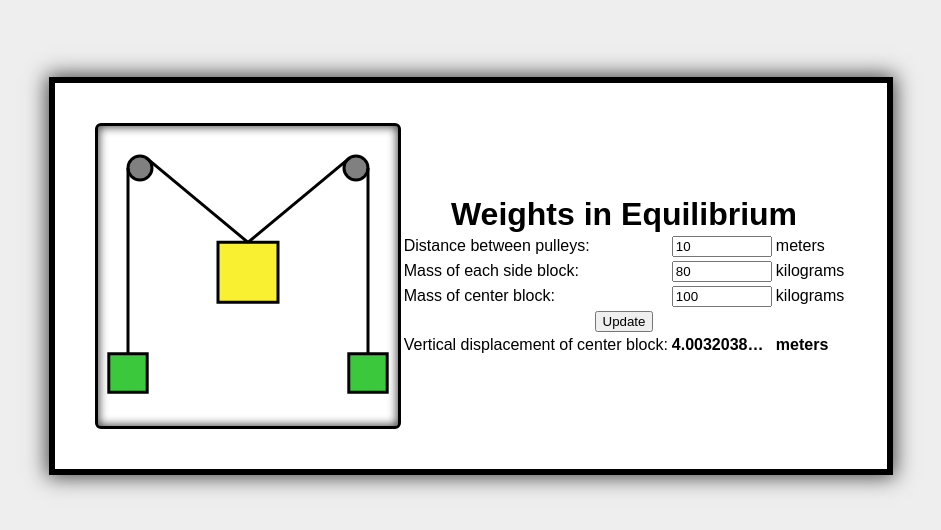
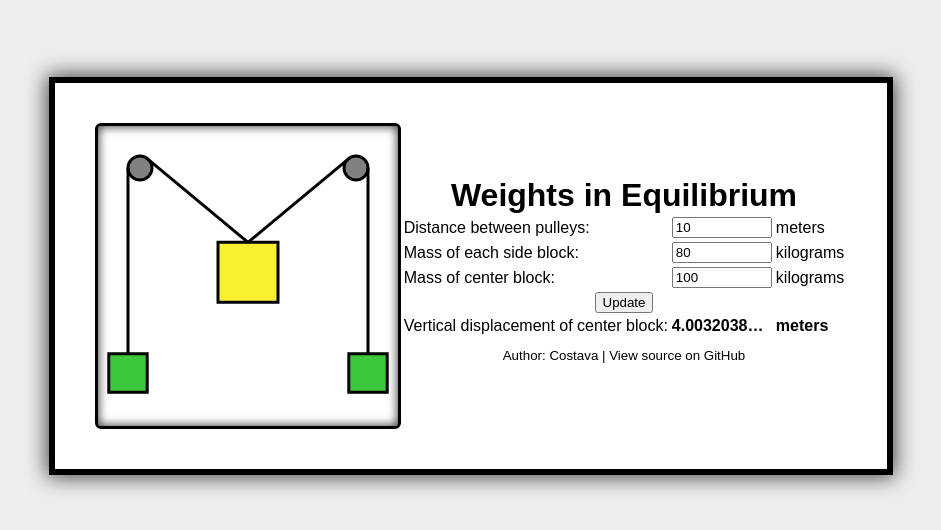
Before and after one commit to Costava/Weights-in-Equilibrium, a plain HTML site: page src/index.html in a window 1280 px wide. Shown: the part 124-654 px from the top of the page, without its empty margins (169-1110 px from the left). Drawn offline with Linux system fonts and the light colour scheme.

Commit message:
Added author and source links

```diff
--- a/src/index.html
+++ b/src/index.html
@@ -38,6 +38,9 @@
 						<td><span class="js-bob-hang hang-span"></span></td>
 						<td class="hang-span-units">meters</td>
 					</tr>
+					<tr>
+						<td colspan="3" class="info">Author: <a href="https://github.com/Costava" target="_blank">Costava</a> | <a href="https://github.com/Costava/Weights-in-Equilibrium" target="_blank">View source on GitHub</a></td>
+					</tr>
 				</tbody>
 			</table>
 		</div>
--- a/src/styles/style.css
+++ b/src/styles/style.css
@@ -20,6 +20,16 @@ body {
 	justify-content: center;
 
 	font-family: Arial, sans-serif;
+	font-size: medium;
+}
+
+a {
+	color: inherit;
+	text-decoration: none;
+}
+
+a:hover {
+	text-decoration: underline;
 }
 
 .app-container {
@@ -46,7 +56,7 @@ body {
 	font-weight: bold;
 }
 
-.control-panel td:nth-child(1):not(.button-cell):after {
+.control-panel td:nth-child(1):not(.button-cell):not(.info):after {
 	content: ":";
 }
 
@@ -90,3 +100,10 @@ body {
 	transition: opacity;
 	transition-duration: 0.5s;
 }
+
+.info {
+	padding: 10px;
+
+	text-align: center;
+	font-size: smaller;
+}
```
